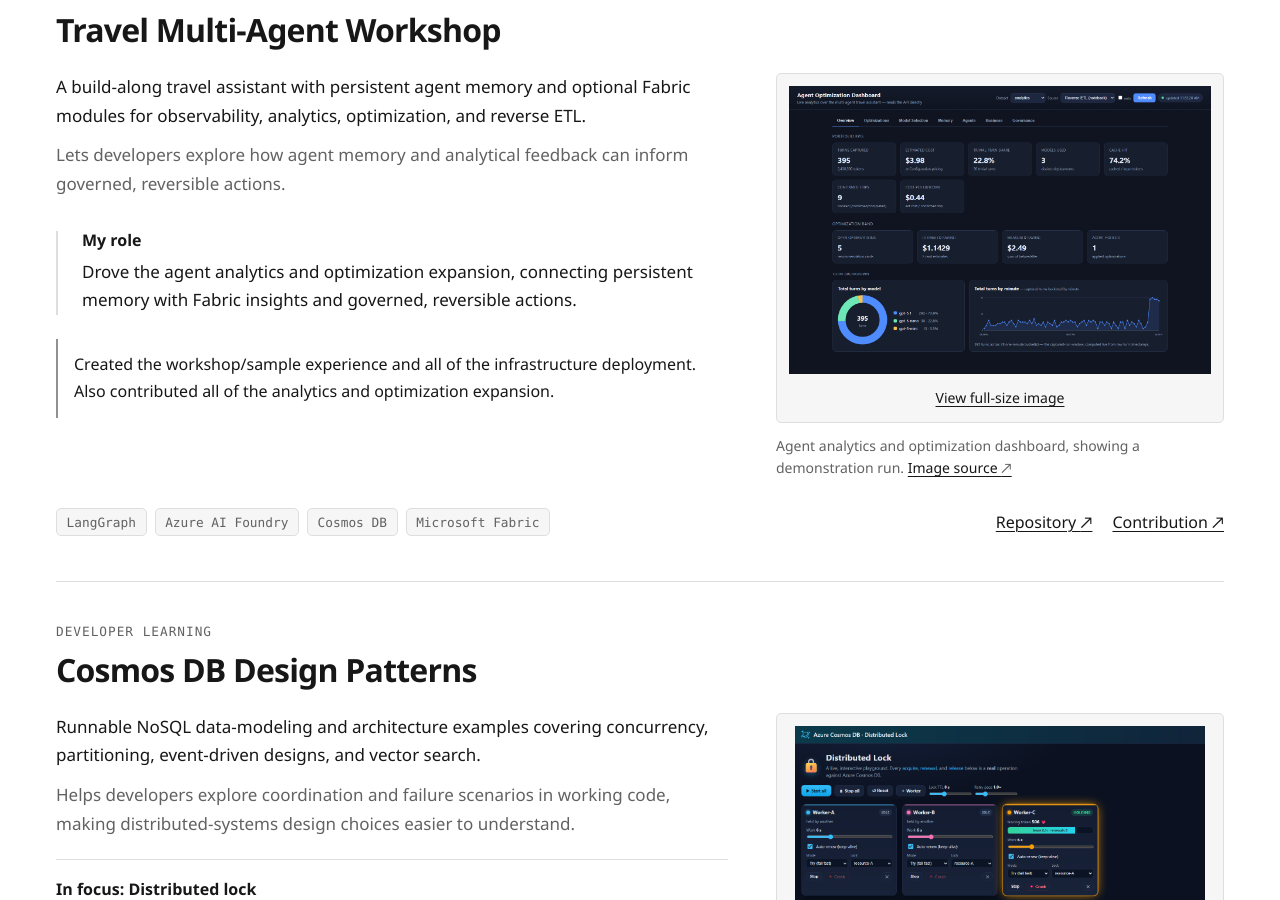
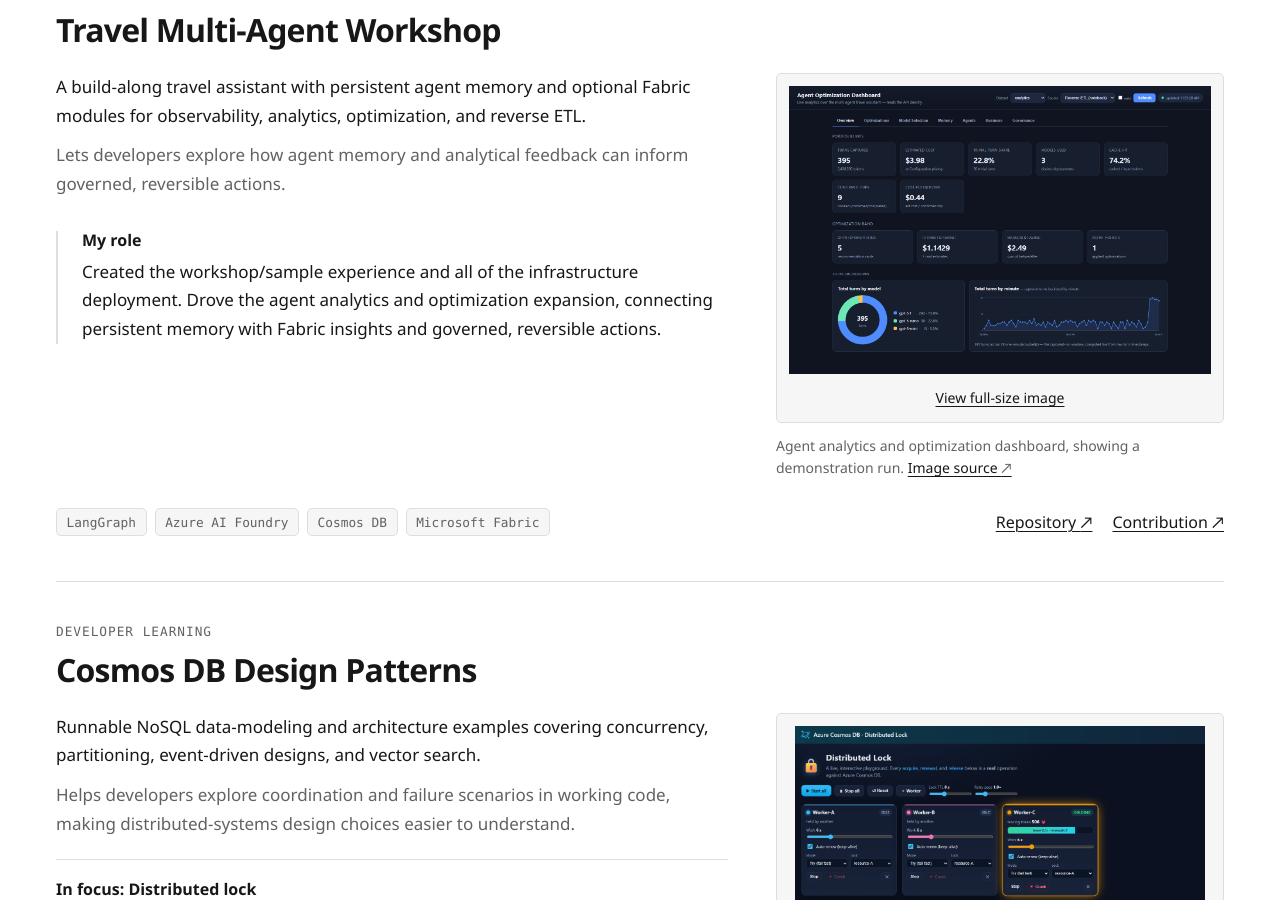
Before and after one commit to markjbrown/markjbrown.github.io, a Jekyll site: the page built from projects.md, in a window 1280 px wide and 900 px high, scrolled down 2688 px. Built offline with Jekyll 4.4.1, drawn with Linux system fonts in a browser that asks for light colours.

Commit message:
Consolidate travel workshop contribution
Co-authored-by: Copilot <223556219+Copilot@users.noreply.github.com>

```diff
--- a/_data/projects.yml
+++ b/_data/projects.yml
@@ -71,8 +71,7 @@
   home: false
   description: A build-along travel assistant with persistent agent memory and optional Fabric modules for observability, analytics, optimization, and reverse ETL.
   value: Lets developers explore how agent memory and analytical feedback can inform governed, reversible actions.
-  role: Drove the agent analytics and optimization expansion, connecting persistent memory with Fabric insights and governed, reversible actions.
-  note: Created the workshop/sample experience and all of the infrastructure deployment. Also contributed all of the analytics and optimization expansion.
+  role: Created the workshop/sample experience and all of the infrastructure deployment. Drove the agent analytics and optimization expansion, connecting persistent memory with Fabric insights and governed, reversible actions.
   technologies: [LangGraph, Azure AI Foundry, Cosmos DB, Microsoft Fabric]
   repo: https://github.com/AzureCosmosDB/travel-multi-agent-workshop
   detail_label: Contribution
```
